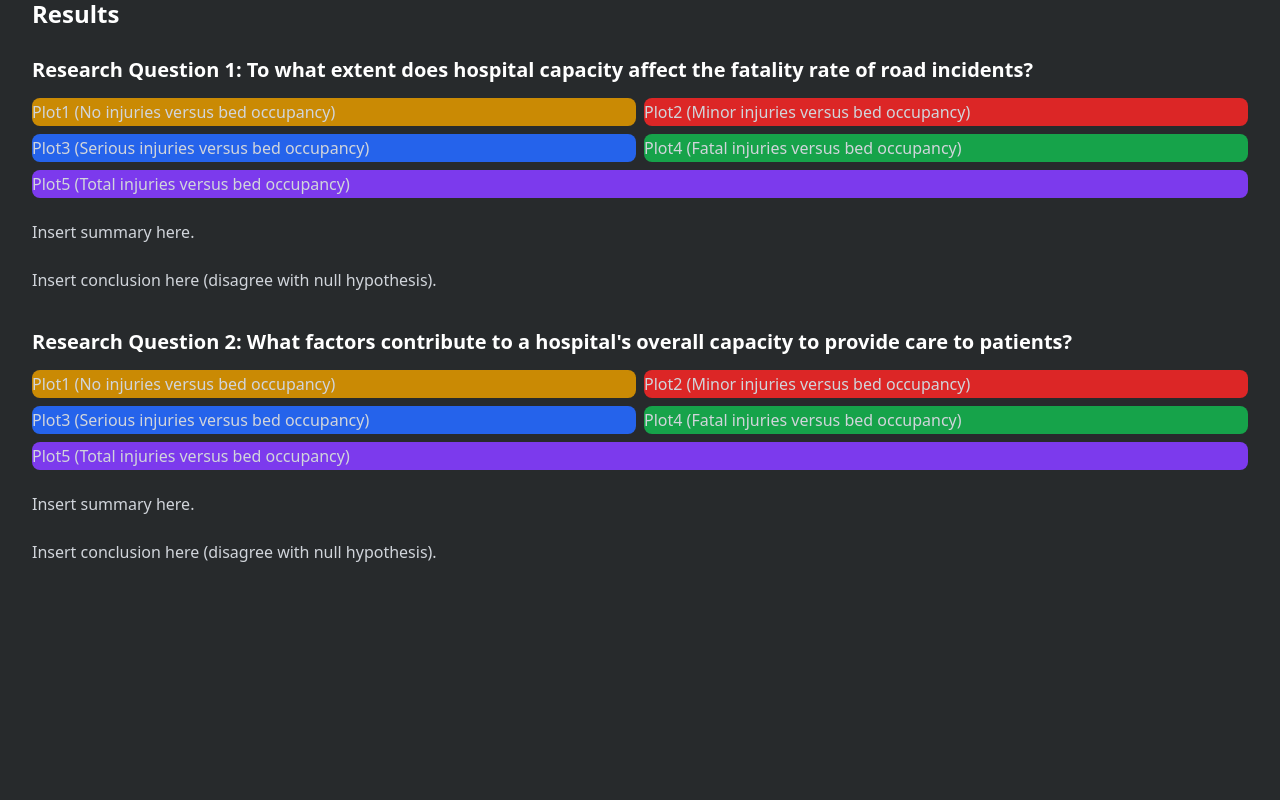
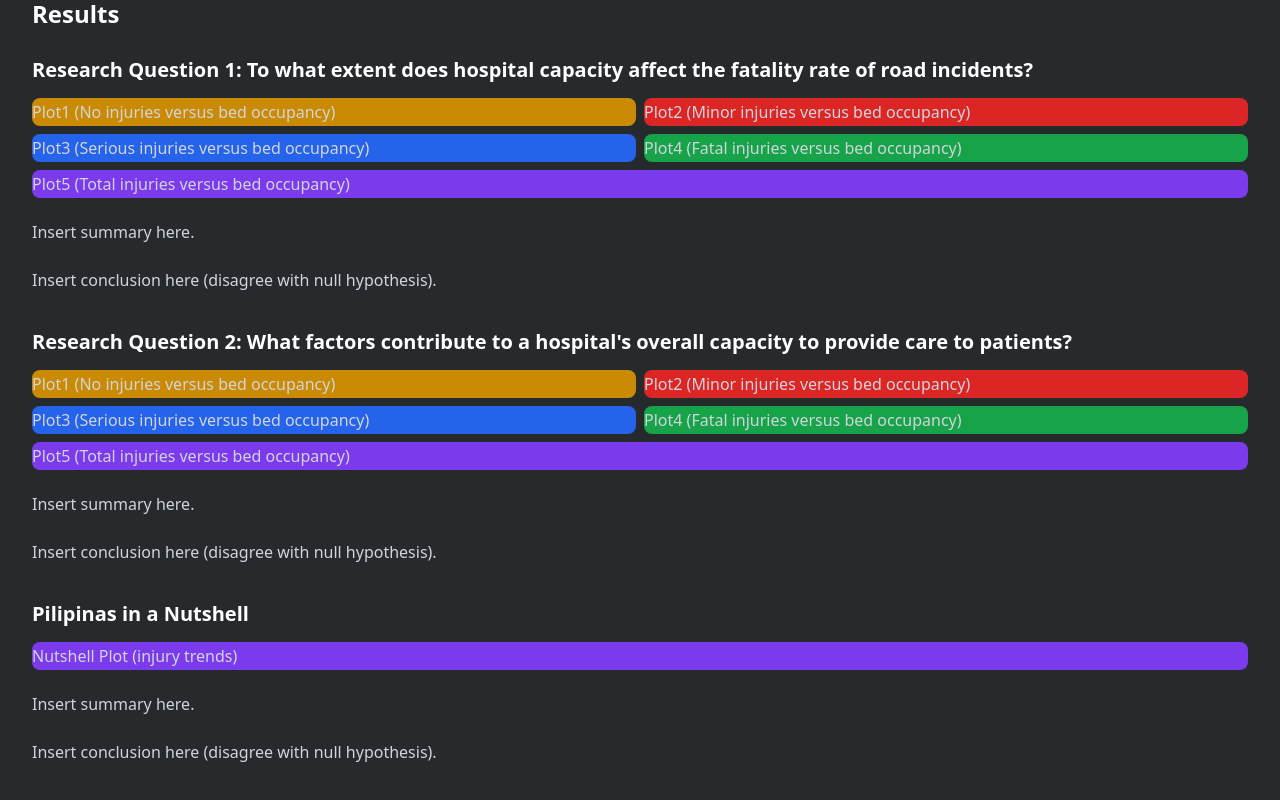
Before and after one commit to bantay-bangga/bantay-bangga.github.io, a SvelteKit app: page / in a window 1280 px wide. Shown: the part 2926-3726 px from the top of the page. Before the commit the page ends 3556 px from the top, so only its background shows below. Built offline with nearby package versions, Linux system fonts and the light colour scheme.

Commit message:
feat: apply rough layout for nutshell

```diff
--- a/src/routes/+page.svelte
+++ b/src/routes/+page.svelte
@@ -168,4 +168,9 @@
     </div>
     <p>Insert summary here.</p>
     <p>Insert conclusion here (disagree with null hypothesis).</p>
+
+    <h3>Pilipinas in a Nutshell</h3>
+    <div class="rounded-lg bg-violet-600">Nutshell Plot (injury trends)</div>
+    <p>Insert summary here.</p>
+    <p>Insert conclusion here (disagree with null hypothesis).</p>
 </article>
```
